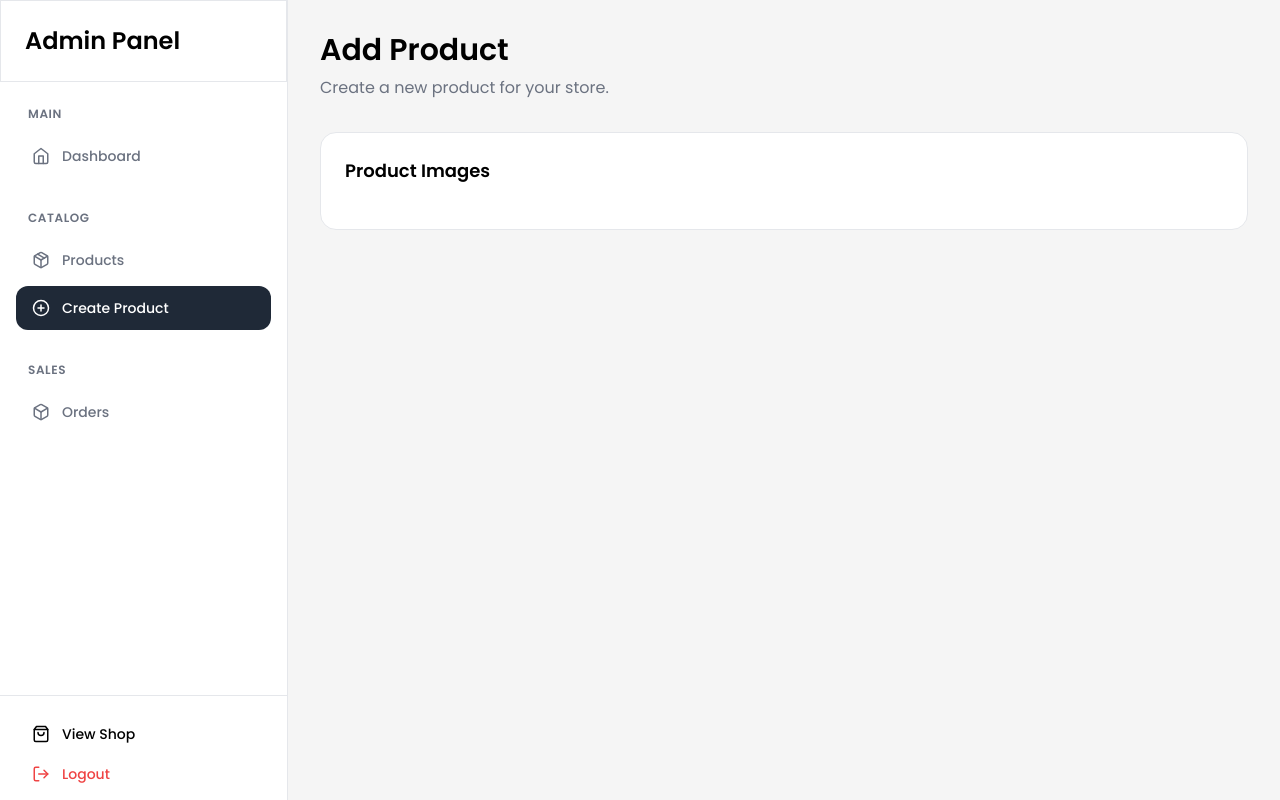
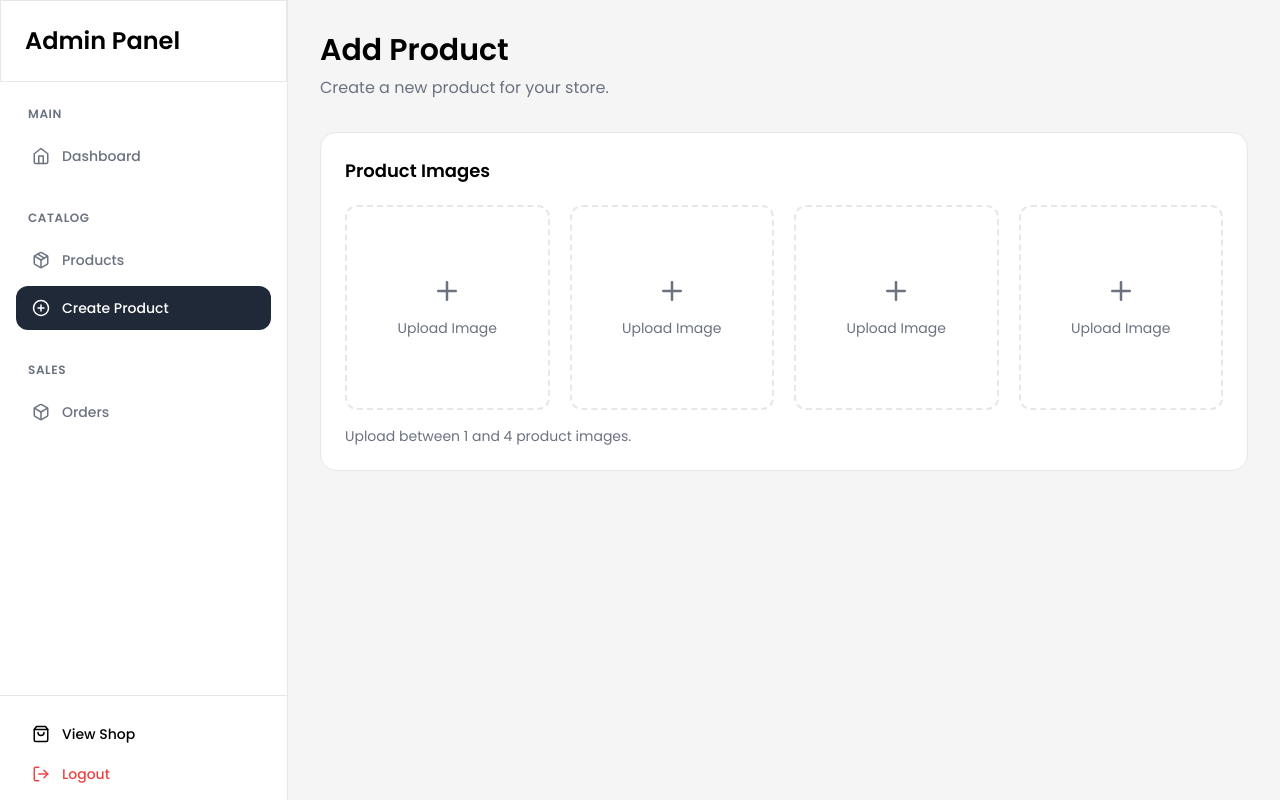
Before and after one commit to jkidera14/fashion-ecomm, a Next.js app: page /admin/add-product in a window 1280 px wide. Built offline with nearby package versions, Linux system fonts and the light colour scheme.

Commit message:
Admin Dashboard UI design Iteration 2

```diff
--- a/src/app/admin/add-product/page.tsx
+++ b/src/app/admin/add-product/page.tsx
@@ -1,6 +1,8 @@
 "use client"
 
 import { useRef, useState } from "react";
+import { FiX } from "react-icons/fi";
+import { LuPlus } from "react-icons/lu";
 
 const availableSizes = ["S", "M", "L", "XL", "XXL"];
 
@@ -58,10 +60,35 @@ export default function AddProductPage() {
                 <div className="grid grid-cols-2 gap-5 md:grid-cols-4">
                     {Array.from({ length: 4 }).map((_, index) => (
                         <div key={index}>
+                            {images[index] ? (
+                                <div className="relative aspect-square overflow-hidden rounded-xl border border-border">
+                                    <img src={URL.createObjectURL(images[0])} alt="selectedimage" className="w-full h-full object-cover" />
 
+                                    <button onClick={() => removeImage(index)} className="absolute right-2 top-2 flex h-8 w-8 items-center justify-center
+                                                        rounded-full bg-background shadow transition hover:bg-destructive hover:text-white">
+                                        <FiX />
+                                    </button>
+                                </div>
+                            ) : (
+                                <button onClick={() => inputRef.current?.click()} className="flex aspect-square w-full flex-col items-center justify-center rounded-xl
+                              border-2 border-dashed border-border transition hover:border-primary hover:bg-surface">
+                                    <LuPlus size={30} className="text-muted-foreground" />
+
+                                    <span className="mt-3 text-sm text-muted-foreground">
+                                        Upload Image
+                                    </span>
+                                </button>
+                            )}
                         </div>
                     ))}
                 </div>
+
+                <input hidden ref={inputRef} multiple type="file" accept="image/*" onChange=
+                    {handleImageChange} />
+
+                <p className="mt-4 text-sm text-muted-foreground">
+                    Upload between 1 and 4 product images.
+                </p>
             </section>
         </div>
     )
```
